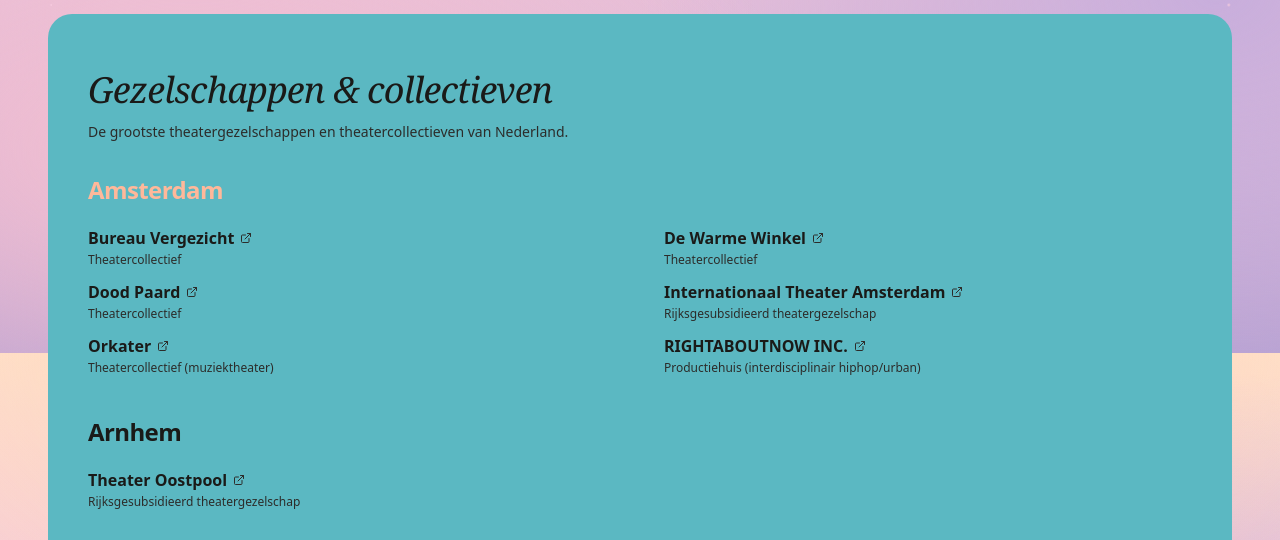
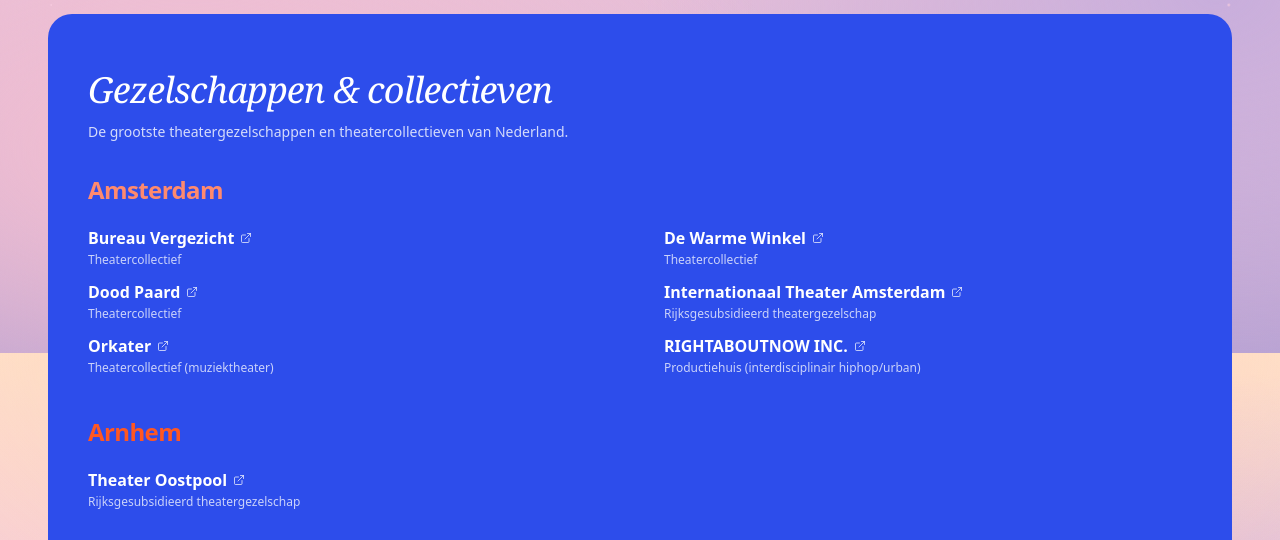
Before and after one commit to cultuursausje/cultuursausje, a Next.js app in the folder site/: page / in a window 1280 px wide. Shown: the part 2047-2587 px from the top of the page. Built offline with nearby package versions, Linux system fonts and the light colour scheme.

Commit message:
Add files via upload

```diff
--- a/site/components/FestivalsSection.tsx
+++ b/site/components/FestivalsSection.tsx
@@ -32,7 +32,7 @@ export function FestivalsSection({ festivals, shows }: Props) {
       {/* Prominent vlak met opvallende kleur */}
       <div
         className="rounded-3xl px-6 py-10 sm:px-10 sm:py-14"
-        style={{ background: "#E8849A" }}
+        style={{ background: "#FF5722" }}
       >
         <h2 className="font-display mb-3 text-3xl text-white tracking-tight sm:text-4xl">
           Theaterfestivals
--- a/site/components/GezelschappenSection.tsx
+++ b/site/components/GezelschappenSection.tsx
@@ -8,7 +8,7 @@ interface Props {
   gezelschappen: Gezelschap[];
 }
 
-const CITY_COLORS = ["#E8849A", "#F2C94C", "#FFFFFF", "#1A1A18", "#B66ED5", "#241B3F", "#FFB89A", "#E5B5D8"];
+const CITY_COLORS = ["#FFE600", "#FF3B7C", "#FFFFFF", "#FF5722", "#C7DC2D", "#FFB7C8", "#FF8A6E", "#C8B5DE"];
 
 function colorForCity(city: string): string {
   let h = 0;
@@ -46,12 +46,12 @@ export function GezelschappenSection({ gezelschappen }: Props) {
     <section id="gezelschappen" className="mt-20 sm:mt-24">
       <div
         className="rounded-3xl px-6 py-10 sm:px-10 sm:py-14"
-        style={{ background: "#5BB8C2" }}
+        style={{ background: "#2D4DEB" }}
       >
-        <h2 className="font-display mb-3 text-3xl text-ink tracking-tight sm:text-4xl">
+        <h2 className="font-display mb-3 text-3xl text-white tracking-tight sm:text-4xl">
           Gezelschappen & collectieven
         </h2>
-        <p className="mb-8 max-w-xl text-sm text-ink-soft">
+        <p className="mb-8 max-w-xl text-sm text-white/80">
           De grootste theatergezelschappen en theatercollectieven van Nederland.
         </p>
 
@@ -71,12 +71,12 @@ export function GezelschappenSection({ gezelschappen }: Props) {
                       href={g.url}
                       target="_blank"
                       rel="noreferrer"
-                      className="inline-flex items-center gap-1.5 text-base font-bold text-ink hover:underline underline-offset-2"
+                      className="inline-flex items-center gap-1.5 text-base font-bold text-white hover:underline underline-offset-2"
                     >
                       {g.naam}
-                      <ExternalLink size={12} className="text-ink-soft" />
+                      <ExternalLink size={12} className="text-white/70" />
                     </a>
-                    <div className="mt-0.5 text-xs text-ink-soft">{g.type}</div>
+                    <div className="mt-0.5 text-xs text-white/75">{g.type}</div>
                   </div>
                 ))}
               </div>
--- a/site/components/ShowsExplorer.tsx
+++ b/site/components/ShowsExplorer.tsx
@@ -229,7 +229,7 @@ export function ShowsExplorer({ shows, theaters, allTheaters, allGezelschappen,
       <section id="voorstellingen">
       <div
         className="rounded-3xl px-6 py-10 sm:px-10 sm:py-14"
-        style={{ background: "#F2C94C" }}
+        style={{ background: "#FFE600" }}
       >
       {/* Sectietitel + filter chips */}
       <h2 className="font-display mb-2 text-3xl text-ink tracking-tight sm:text-4xl">
--- a/site/components/TheatersSection.tsx
+++ b/site/components/TheatersSection.tsx
@@ -11,7 +11,7 @@ interface Props {
   mentionedTheaters: Theater[];
 }
 
-const CITY_COLORS = ["#E8849A", "#F2C94C", "#FFFFFF", "#1A1A18", "#B66ED5", "#241B3F", "#5BB8C2", "#E5B5D8"];
+const CITY_COLORS = ["#FF5722", "#FF3B7C", "#1A1A18", "#2D4DEB", "#FFFFFF", "#5C2D9B", "#FF8A6E", "#E8849A"];
 
 function colorForCity(city: string): string {
   let h = 0;
@@ -54,7 +54,7 @@ export function TheatersSection({ theaters }: Props) {
     <section id="theaters" className="mt-20 sm:mt-24">
       <div
         className="rounded-3xl px-6 py-10 sm:px-10 sm:py-14"
-        style={{ background: "#C7B4DE" }}
+        style={{ background: "#C7DC2D" }}
       >
         <h2 className="font-display mb-3 text-3xl text-ink tracking-tight sm:text-4xl">
           Theaters
--- a/site/components/VoordeelSection.tsx
+++ b/site/components/VoordeelSection.tsx
@@ -28,7 +28,7 @@ export function VoordeelSection() {
     <section id="voordeel" className="mt-20 sm:mt-24">
       <div
         className="rounded-3xl px-6 py-10 sm:px-10 sm:py-14"
-        style={{ background: "#241B3F" }}
+        style={{ background: "#FF3B7C" }}
       >
         <h2 className="font-display mb-3 text-3xl text-white tracking-tight sm:text-4xl">
           Met voordeel naar theater
```
